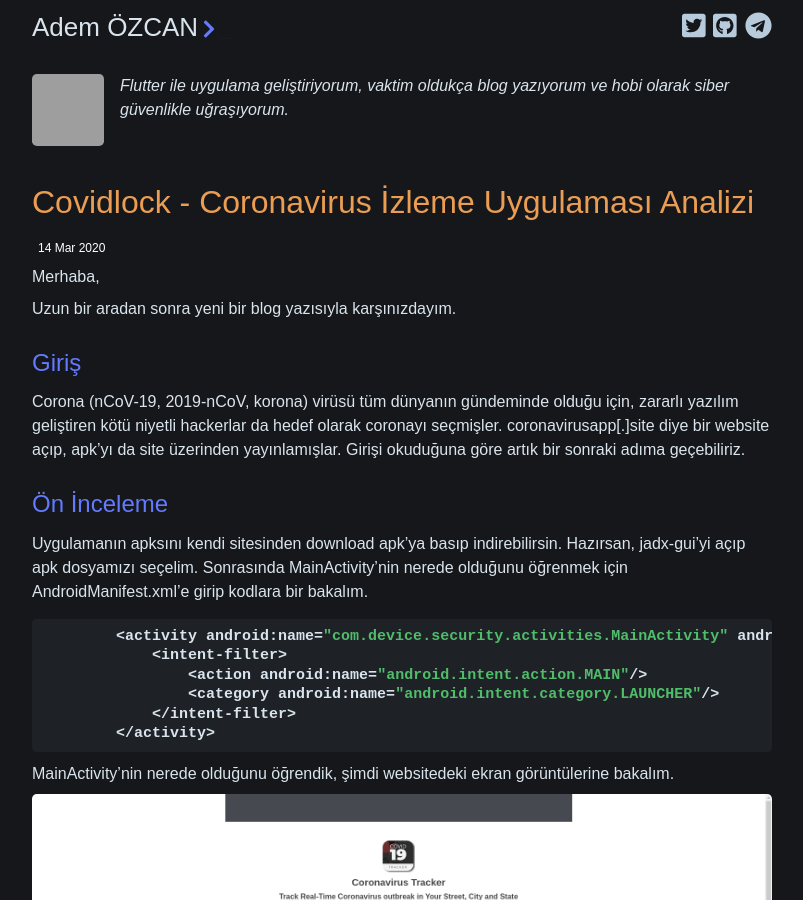
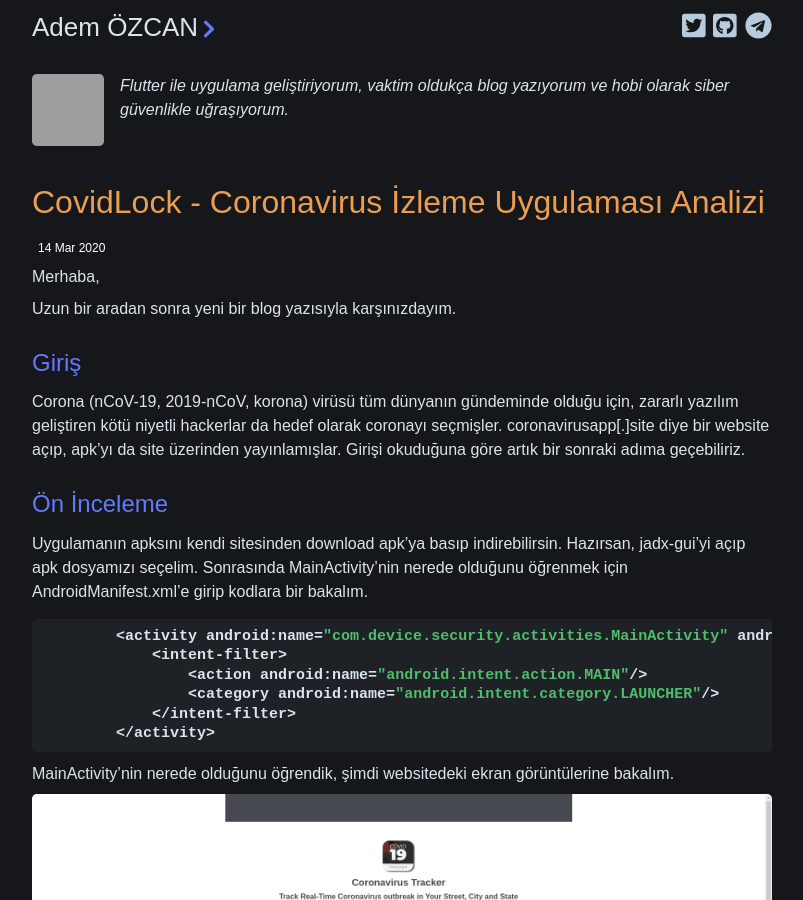
Before and after one commit to Adem68/blog-tr, a Jekyll site: the page built from _posts/2020-03-14-coronavirus-takip-uygulaması.md, in a window 1280 px wide and 900 px high. Shown: the whole window, without its empty margins (238-1041 px from the left). Built offline with Jekyll 4.4.1, drawn with Linux system fonts in a browser that asks for light colours; nearby versions of some CDN libraries; some web fonts are replaced; grey boxes are pictures that could not be loaded.

```diff
--- a/_posts/2020-03-14-coronavirus-takip-uygulaması.md
+++ b/_posts/2020-03-14-coronavirus-takip-uygulaması.md
@@ -1,6 +1,6 @@
 ---
 layout: post
-title: Covidlock - Coronavirus İzleme Uygulaması Analizi
+title: CovidLock - Coronavirus İzleme Uygulaması Analizi
 tags: ["corona", "virus", "mobile", "malware", "zararlı yazılım", "android", "uygulama", "covidlock"]
 ---
 
```
